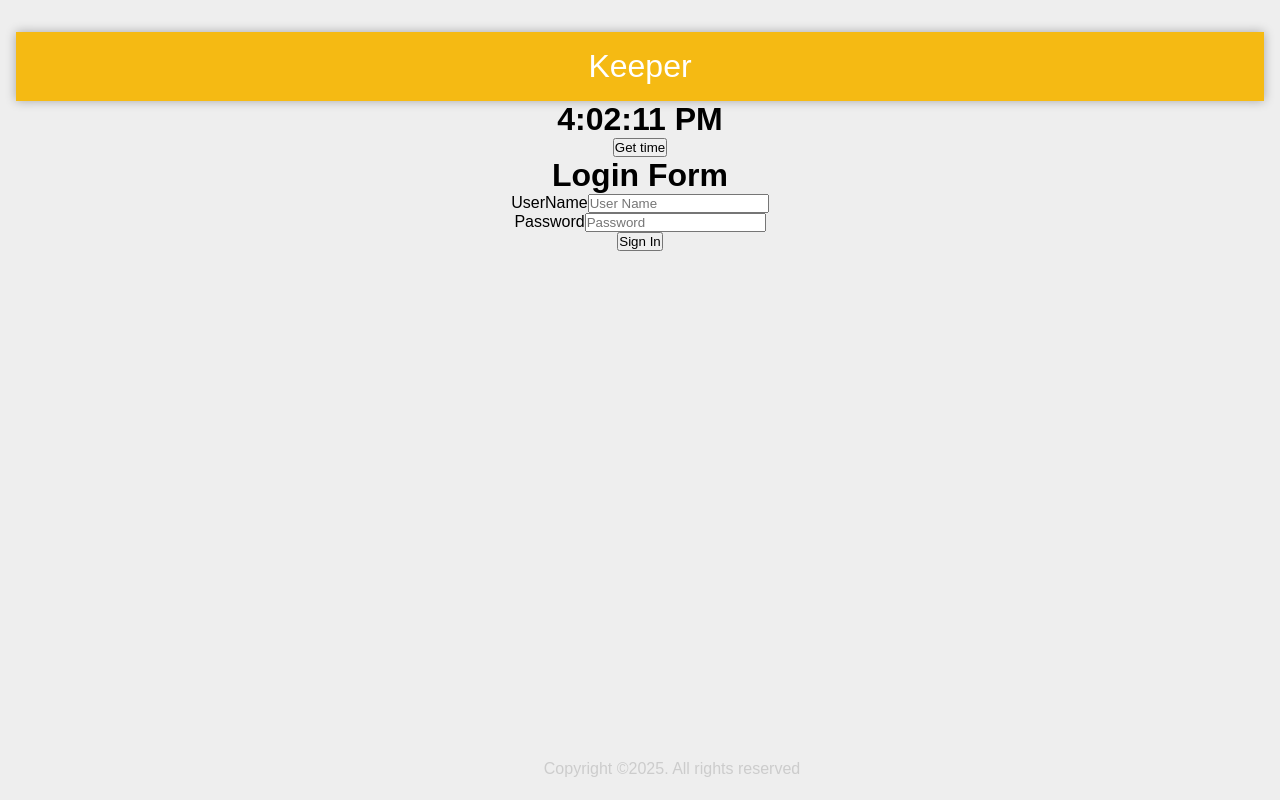
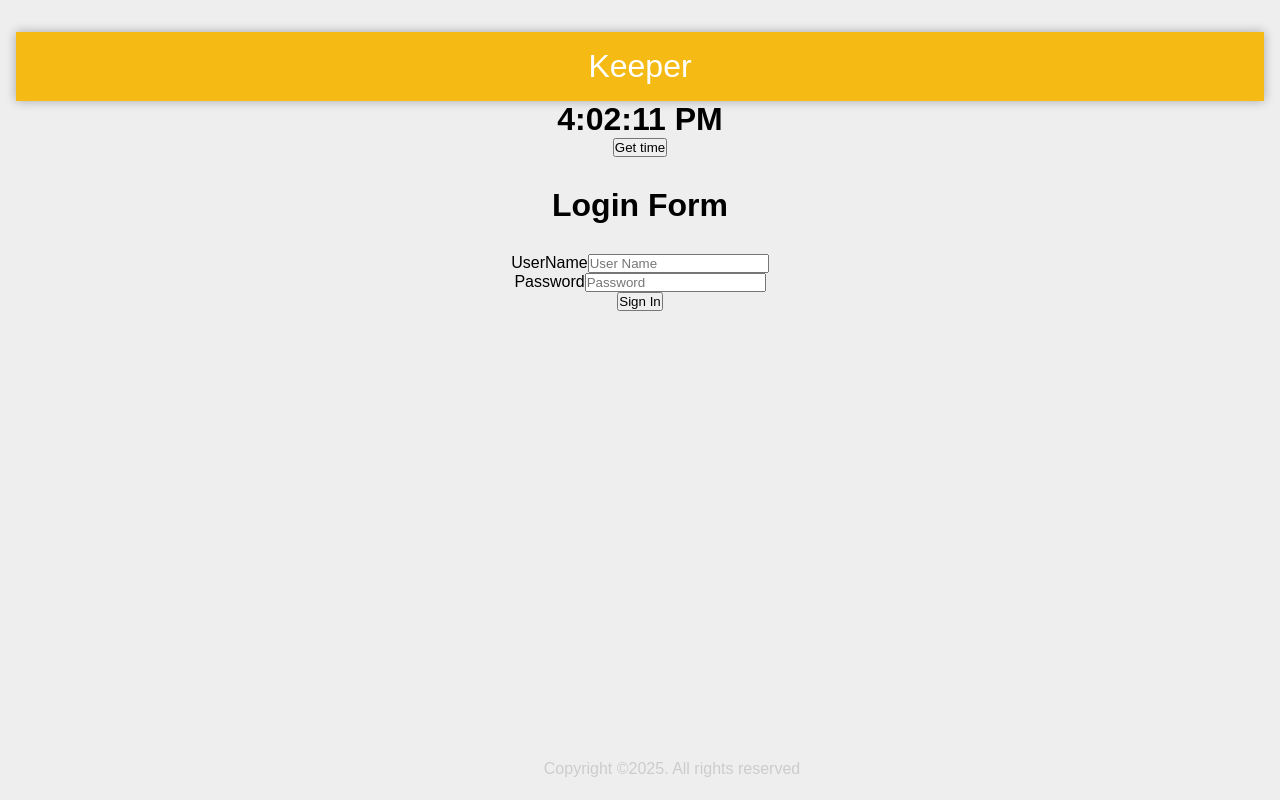
Before and after one commit to HarunaZakaria/react, a React (Vite) app in the folder my-second-react-app/: page / in a window 1280 px wide. Shown: the top 800 px of the page. Built offline with nearby package versions, Linux system fonts and the light colour scheme.

Commit message:
add style

```diff
--- a/my-second-react-app/src/index.css
+++ b/my-second-react-app/src/index.css
@@ -127,7 +127,7 @@ html {
   background-color: #81ecec;
   margin: 50px 0;
   height: 200px;
-  width: 30%;
+  width: 150%;
   box-shadow: 0 2px 5px #ccc;
   text-align: left;
 }
@@ -160,3 +160,16 @@ html {
 .bottom {
   margin-top: 120px;
 }
+.para {
+  width: 300px;
+  margin: 15px;
+}
+
+.input {
+  display: flex;
+  flex-direction: column;
+  align-items: center;
+}
+.input h1{
+  padding: 30px 0;
+}
```
